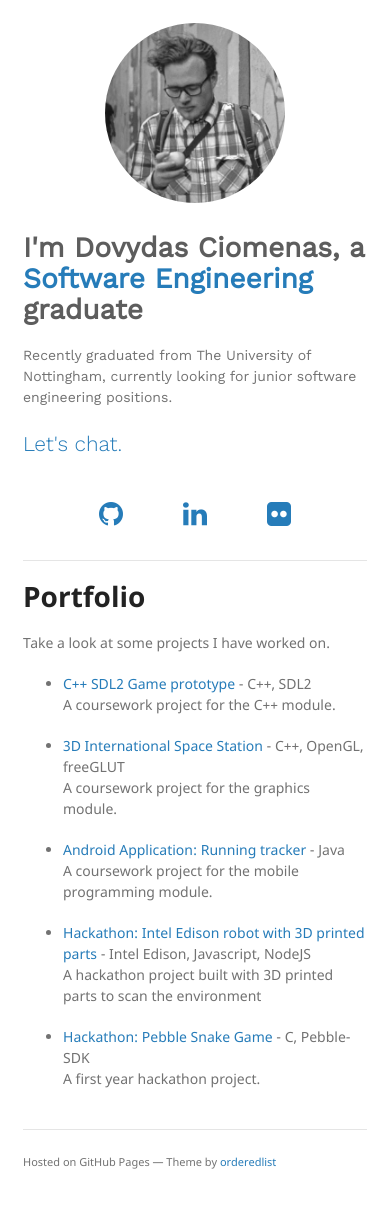
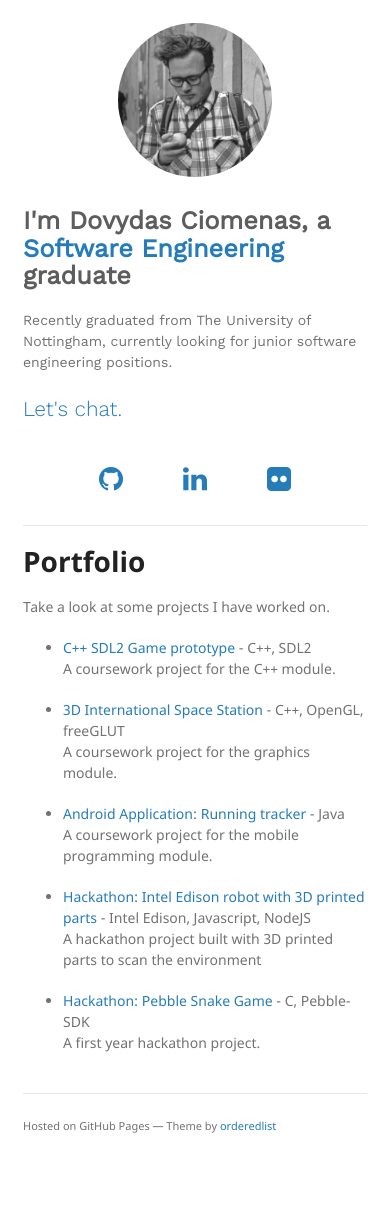
Before and after one commit to icouldbreathe/icouldbreathe.github.io, a Jekyll site: the page built from index.md, in a window 390 px wide. Built offline with Jekyll 4.4.1, drawn with Linux system fonts in a browser that asks for light colours; our own code applies the rules of GitHub Pages for plain Markdown files; after the commit the page ends 1178 px from its top, so only the background shows below that.

Commit message:
add media responsive css for hero logo and title

```diff
--- a/assets/css/style.scss
+++ b/assets/css/style.scss
@@ -17,6 +17,25 @@
     color: #5d5d5d;
 }
 
+@media screen and (min-width: 601px) {
+    .hero_title {
+        font-size: 2em;
+    }
+    .hero_logo {
+        width: 13em;
+    }
+}
+
+@media screen and (max-width: 600px) {
+    .hero_title {
+        font-size: 1.8em;
+    }
+    .hero_logo {
+        width: 11em;
+    }
+}
+
+
 .hero_link {
     font-family: inherit;
     color: #2fe0c5
@@ -24,7 +43,6 @@
 
 .hero_logo {
     border-radius: 50%;
-    width: 180px;
     display: block;
     margin-left: auto;
     margin-right: auto;
```
Also changed, not shown: 12 other files.
